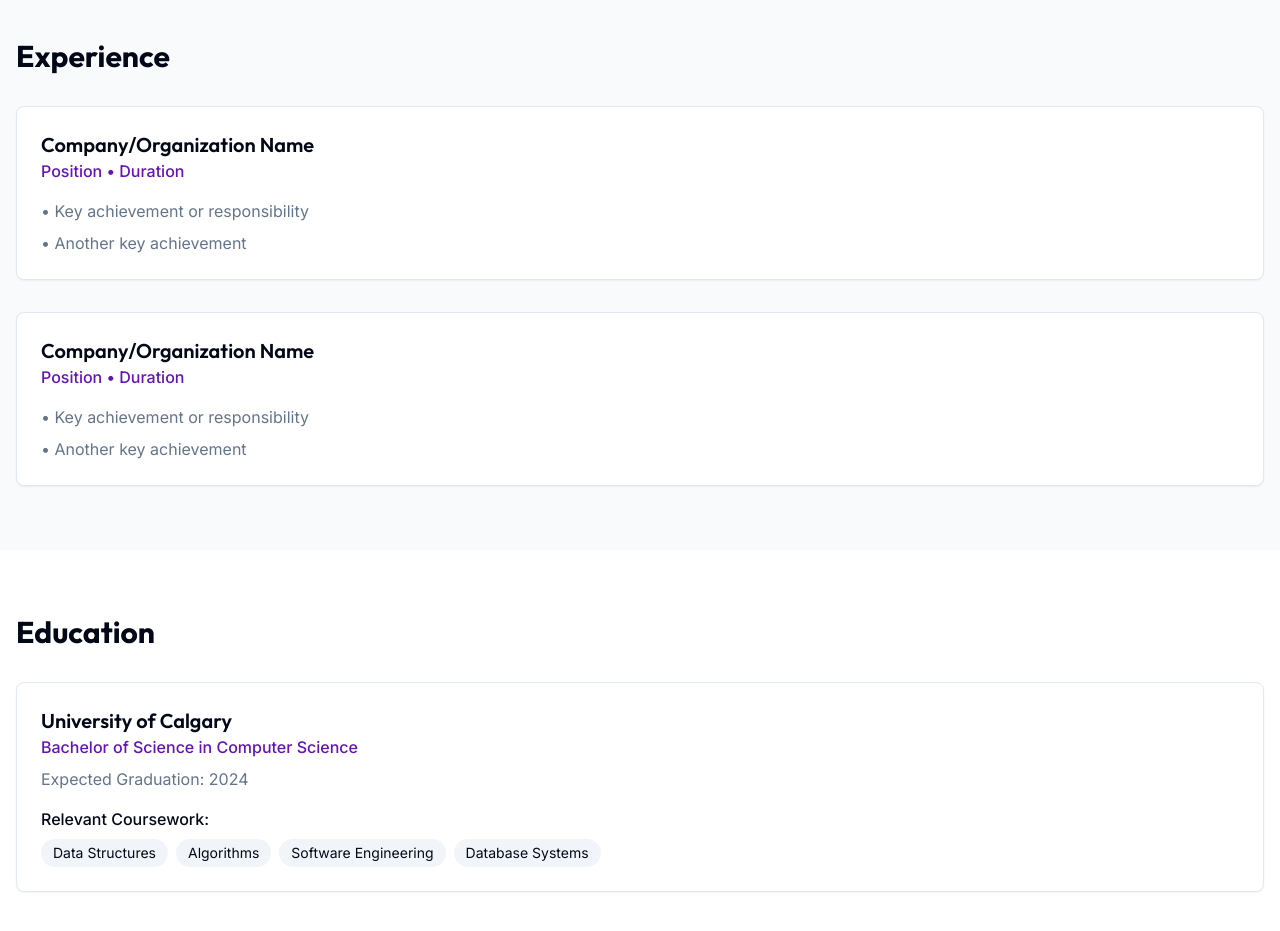
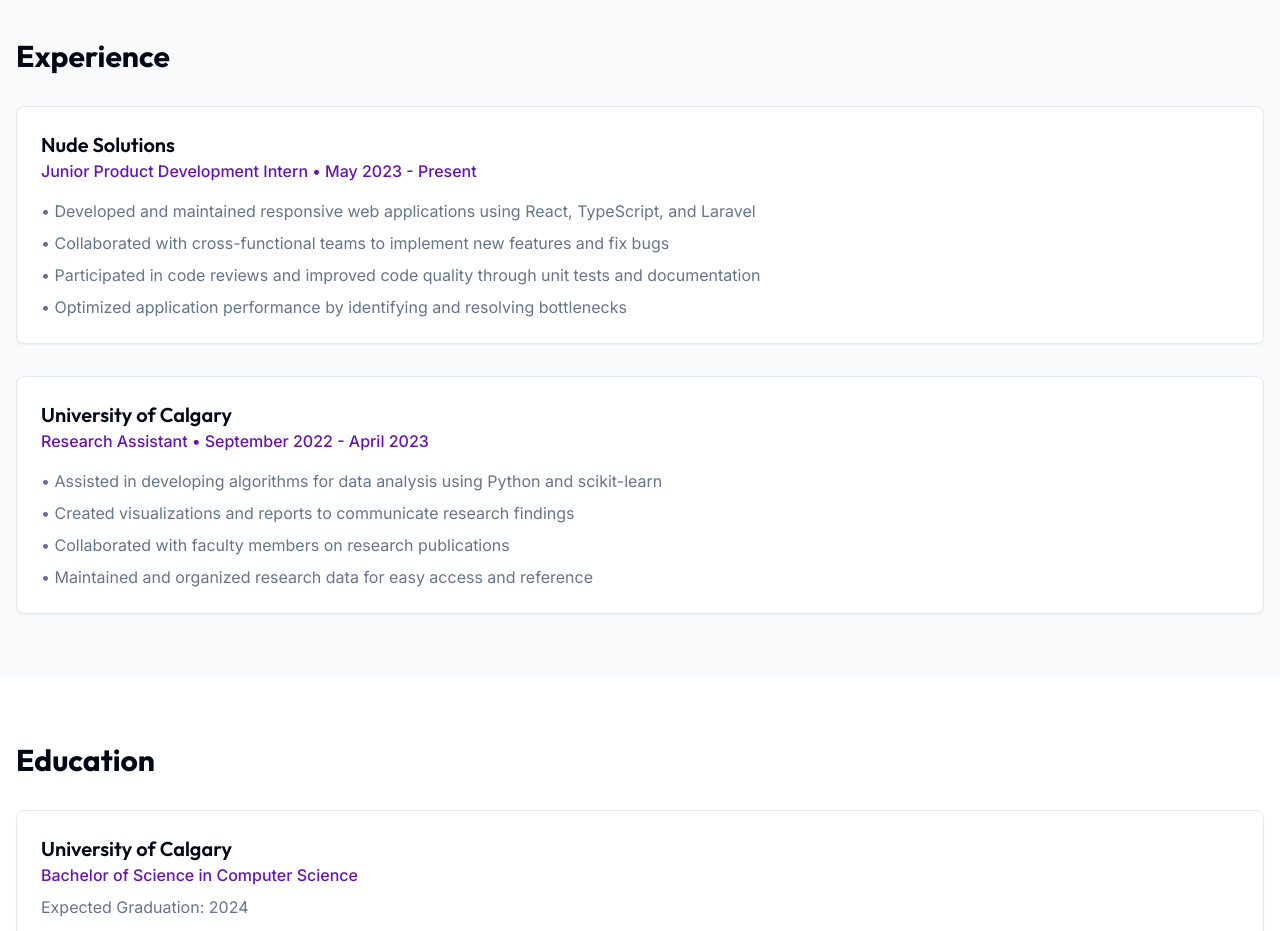
Before and after one commit to aniruddha-10/Aniruddha-Portfolio, a React (Vite) app: page / in a window 1280 px wide. Shown: the part 1300-2231 px from the top of the page. Built offline with nearby package versions, Linux system fonts and the light colour scheme.

Commit message:
Implement experience section
Implement the experience section in the application.

```diff
--- a/src/pages/Index.tsx
+++ b/src/pages/Index.tsx
@@ -1,3 +1,4 @@
+
 import { Github, Linkedin, Mail, ExternalLink } from 'lucide-react';
 import Navigation from '@/components/Navigation';
 import { Button } from '@/components/ui/button';
@@ -40,6 +41,33 @@ const Index = () => {
       githubLink: "https://github.com/your-username/ecommerce",
       demoLink: "https://your-ecommerce-url.com",
     },
+  ];
+
+  const experiences = [
+    {
+      id: 1,
+      company: "Nude Solutions",
+      position: "Junior Product Development Intern",
+      duration: "May 2023 - Present",
+      responsibilities: [
+        "Developed and maintained responsive web applications using React, TypeScript, and Laravel",
+        "Collaborated with cross-functional teams to implement new features and fix bugs",
+        "Participated in code reviews and improved code quality through unit tests and documentation",
+        "Optimized application performance by identifying and resolving bottlenecks"
+      ]
+    },
+    {
+      id: 2,
+      company: "University of Calgary",
+      position: "Research Assistant",
+      duration: "September 2022 - April 2023",
+      responsibilities: [
+        "Assisted in developing algorithms for data analysis using Python and scikit-learn",
+        "Created visualizations and reports to communicate research findings",
+        "Collaborated with faculty members on research publications",
+        "Maintained and organized research data for easy access and reference"
+      ]
+    }
   ];
 
   return (
@@ -145,13 +173,14 @@ const Index = () => {
         <div className="max-w-7xl mx-auto px-4">
           <h2 className="font-heading text-3xl font-bold mb-8">Experience</h2>
           <div className="space-y-8">
-            {[1, 2].map((exp) => (
-              <Card key={exp} className="p-6">
-                <h3 className="font-heading text-xl font-semibold">Company/Organization Name</h3>
-                <p className="text-primary font-medium">Position • Duration</p>
+            {experiences.map((exp) => (
+              <Card key={exp.id} className="p-6">
+                <h3 className="font-heading text-xl font-semibold">{exp.company}</h3>
+                <p className="text-primary font-medium">{exp.position} • {exp.duration}</p>
                 <ul className="mt-4 space-y-2 text-muted-foreground">
-                  <li>• Key achievement or responsibility</li>
-                  <li>• Another key achievement</li>
+                  {exp.responsibilities.map((resp, index) => (
+                    <li key={index}>• {resp}</li>
+                  ))}
                 </ul>
               </Card>
             ))}
```
